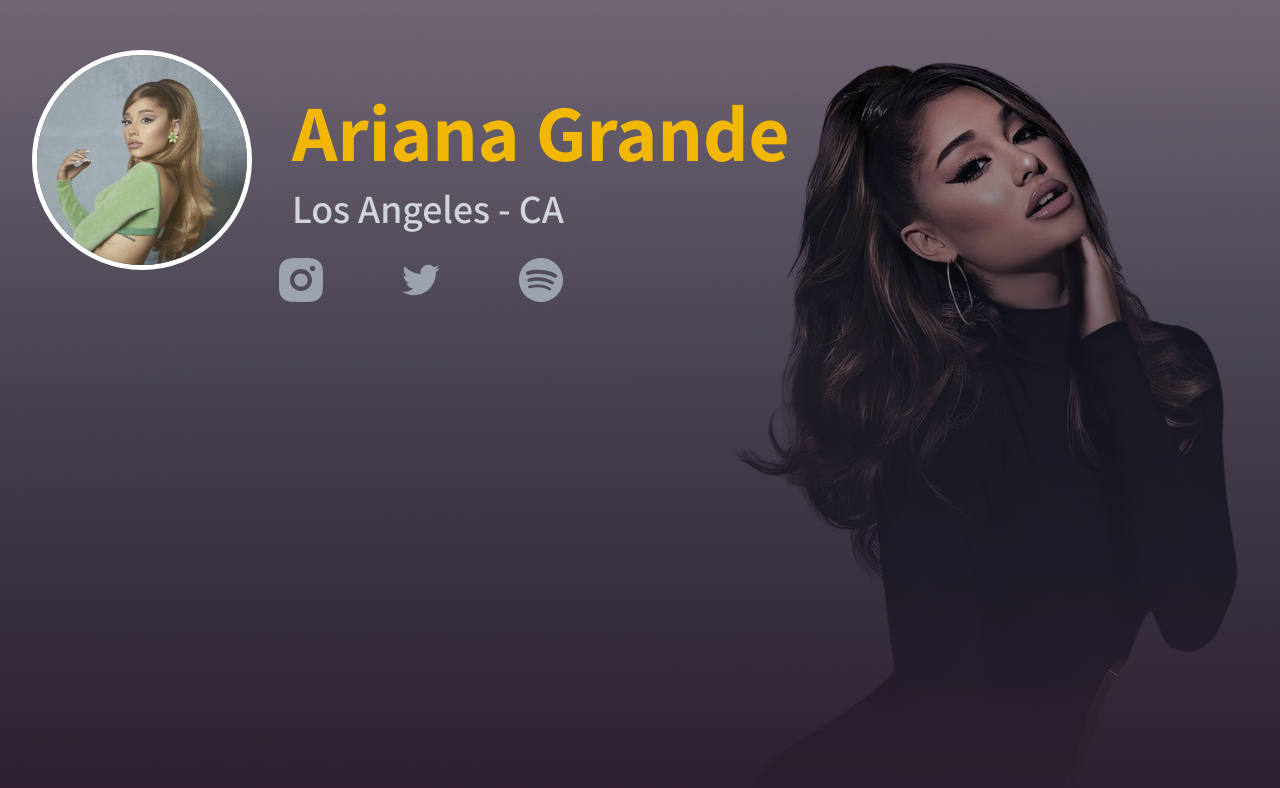
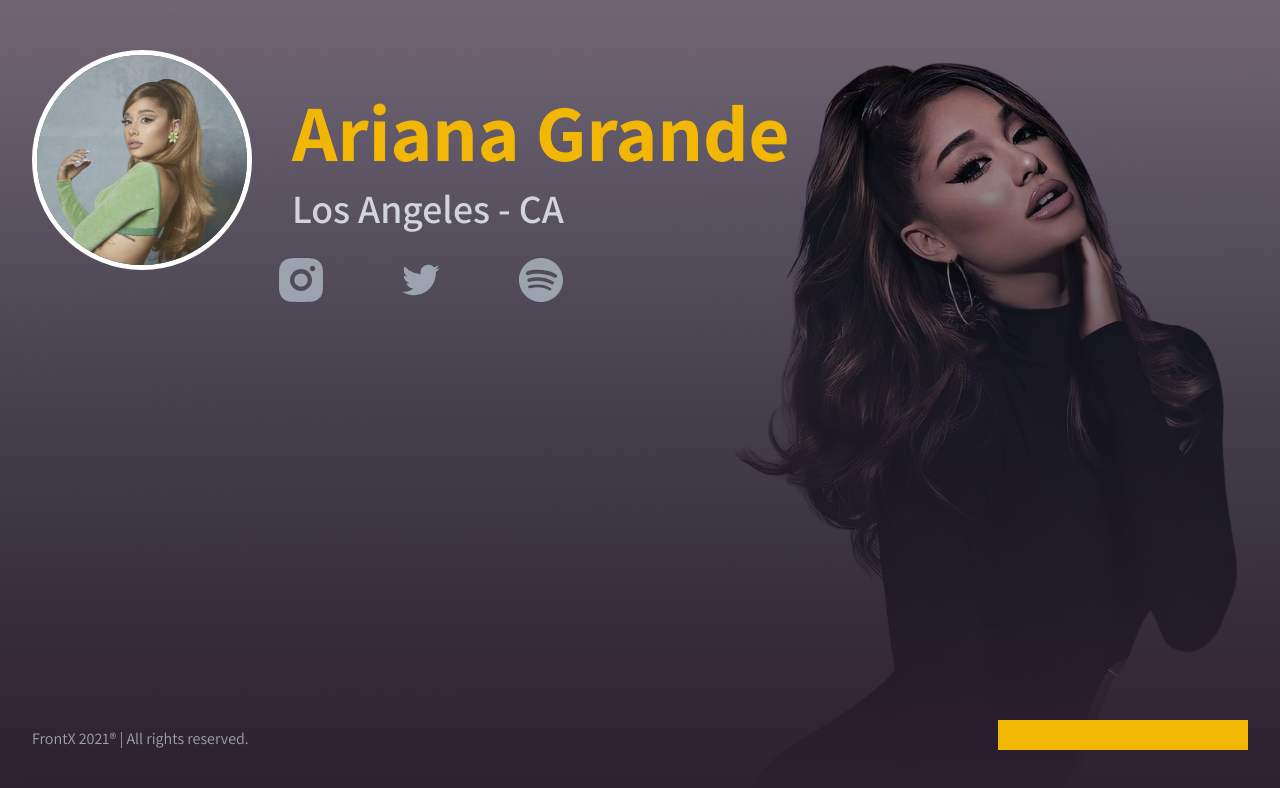
Before and after one commit to Pedro-Henrique-Ferreti/FrontX-002-artist-profile, a Vue app: page / in a window 1280 px wide. Shown: the top 788 px of the page. Built offline with nearby package versions, Linux system fonts and the light colour scheme.

Commit message:
Created TheFooter component

```diff
--- /dev/null
+++ b/src/components/PlaybackBar.vue
@@ -0,0 +1,19 @@
+<template>
+  <div class="playback-bar">
+
+  </div>
+</template>
+
+<script>
+export default {
+  name: 'PlaybackBar',
+};
+</script>
+
+<style lang="scss" scoped>
+.playback-bar {
+  width: 250px;
+  height: 30px;
+  background-color: $primary;
+}
+</style>
--- /dev/null
+++ b/src/components/TheFooter.vue
@@ -0,0 +1,43 @@
+<template>
+  <div class="footer__wrapper">
+    <BaseContainer class="footer">
+      <p class="footer__copyright">FrontX 2021® | All rights reserved.</p>
+      <PlaybackBar />
+    </BaseContainer>
+  </div>
+</template>
+
+<script>
+import PlaybackBar from '@/components/PlaybackBar.vue';
+
+export default {
+  name: 'TheFooter',
+  components: {
+    PlaybackBar,
+  },
+};
+</script>
+
+<style lang="scss" scoped>
+.footer {
+  &__wrapper {
+    position: relative;
+    justify-content: center;
+    margin-top: auto;
+  }
+  position: absolute;
+  bottom: 50px;
+  flex-direction: row !important;
+  align-items: flex-end;
+  justify-content: center;
+  &__copyright {
+    display: none;
+  }
+  @media (min-width: $desktop-up) {
+    justify-content: space-between;
+    &__copyright {
+      display: flex;
+    }
+  }
+}
+</style>
--- a/src/views/Home.vue
+++ b/src/views/Home.vue
@@ -1,14 +1,28 @@
 <template>
-  <TheHeader />
+  <main class="home">
+    <TheHeader />
+    <TheFooter />
+  </main>
 </template>
 
 <script>
 import TheHeader from '@/components/TheHeader.vue';
+import TheFooter from '@/components/TheFooter.vue';
 
 export default {
   name: 'Home',
   components: {
     TheHeader,
+    TheFooter,
   },
 };
 </script>
+
+<style lang="scss" scoped>
+.home {
+  flex-direction: column;
+  width: 100%;
+  min-height: 100vh;
+  // position: relative;
+}
+</style>
```
Also changed, not shown: src/components/TheFooterCopyright.vue (added, +9 -0 lines).
